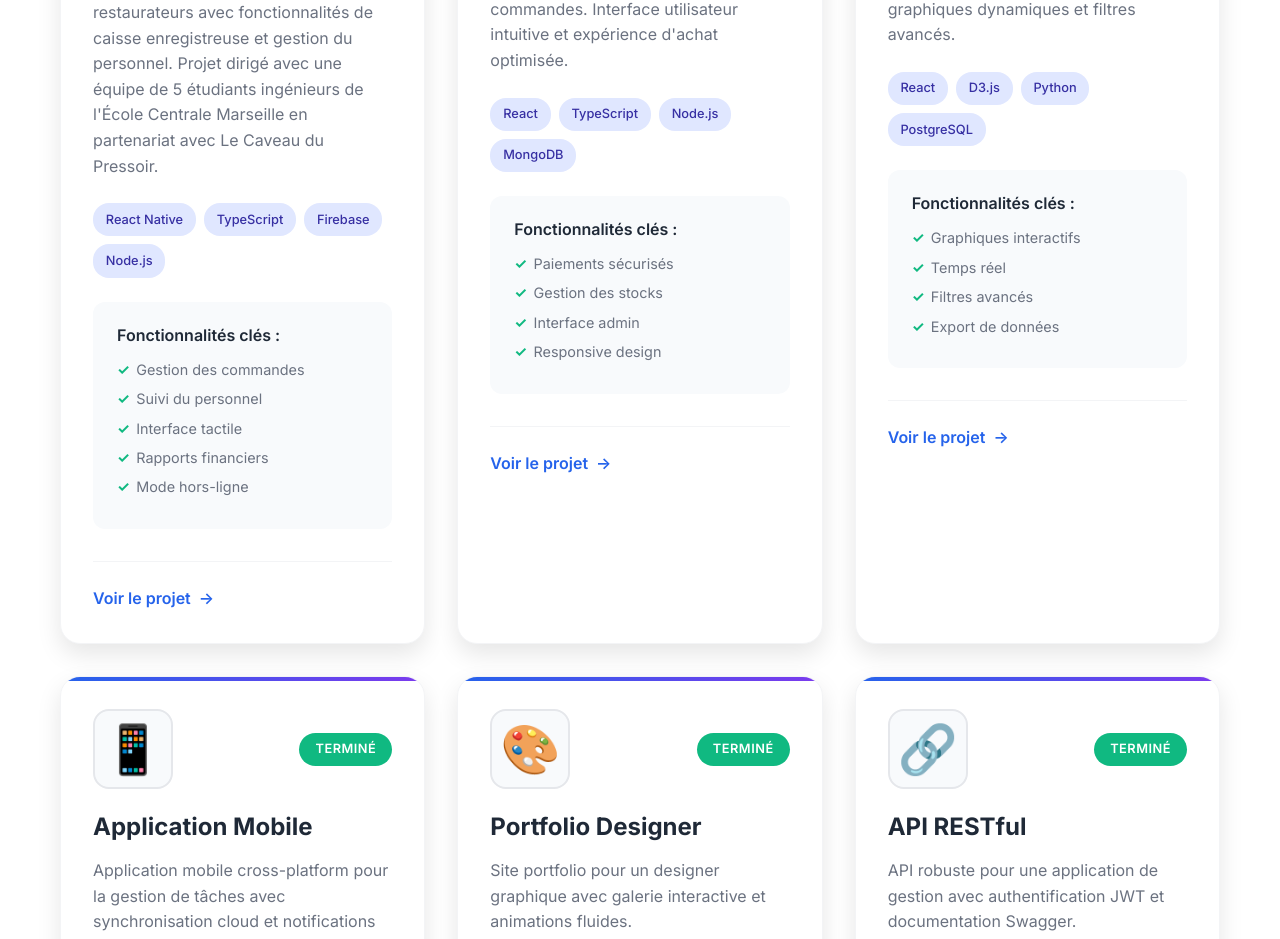
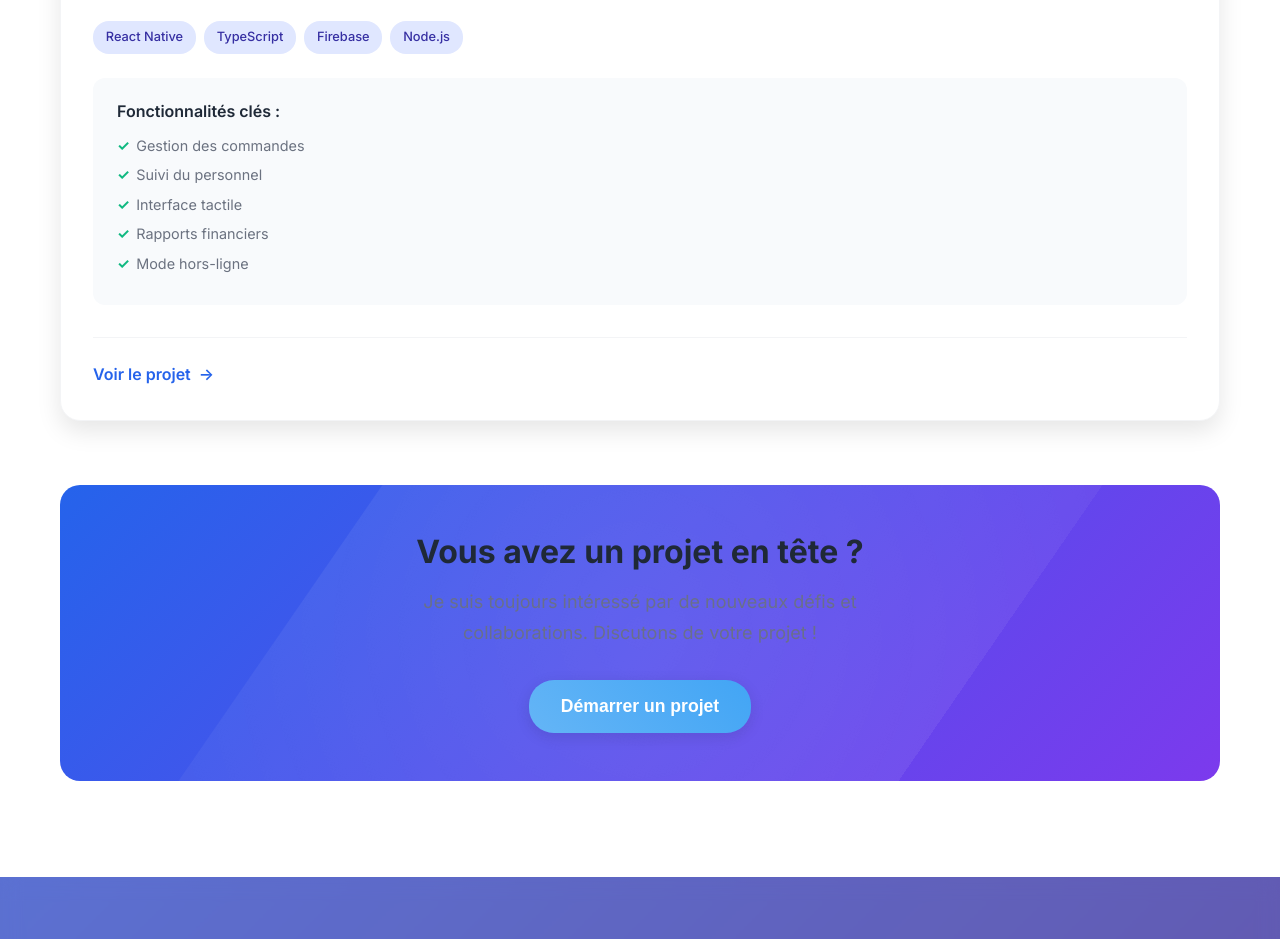
Before and after one commit to jmougeot/Website, a React (Create React App) app: page / in a window 1280 px wide. Shown: the part 3655-4594 px from the top of the page. Built offline with nearby package versions, Linux system fonts and the light colour scheme.

Commit message:
Remove all projects except cash register project

```diff
--- a/src/components/Projects/Projects.tsx
+++ b/src/components/Projects/Projects.tsx
@@ -15,66 +15,6 @@ const Projects: React.FC = () => {
       technologies: ["React Native", "TypeScript", "Firebase", "Node.js"],
       features: t.projectData.cashRegister.features,
       status: "Terminé",
-      link: "#"
-    },
-    {
-      id: 2,
-      title: t.projectData.ecommerce.title,
-      description: t.projectData.ecommerce.description,
-      image: "🛒",
-      technologies: ["React", "TypeScript", "Node.js", "MongoDB"],
-      features: t.projectData.ecommerce.features,
-      status: "Terminé",
-      link: "#"
-    },
-    {
-      id: 3,
-      title: t.projectData.dashboard.title,
-      description: t.projectData.dashboard.description,
-      image: "📊",
-      technologies: ["React", "D3.js", "Python", "PostgreSQL"],
-      features: t.projectData.dashboard.features,
-      status: "En cours",
-      link: "#"
-    },
-    {
-      id: 4,
-      title: t.projectData.mobileApp.title,
-      description: t.projectData.mobileApp.description,
-      image: "📱",
-      technologies: ["React Native", "Firebase", "Redux", "Node.js"],
-      features: t.projectData.mobileApp.features,
-      status: "Terminé",
-      link: "#"
-    },
-    {
-      id: 5,
-      title: t.projectData.portfolio.title,
-      description: t.projectData.portfolio.description,
-      image: "🎨",
-      technologies: ["Next.js", "Framer Motion", "Tailwind", "Sanity"],
-      features: t.projectData.portfolio.features,
-      status: "Terminé",
-      link: "#"
-    },
-    {
-      id: 6,
-      title: t.projectData.api.title,
-      description: t.projectData.api.description,
-      image: "🔗",
-      technologies: ["Express.js", "JWT", "Swagger", "Docker"],
-      features: t.projectData.api.features,
-      status: "Terminé",
-      link: "#"
-    },
-    {
-      id: 7,
-      title: t.projectData.chatbot.title,
-      description: t.projectData.chatbot.description,
-      image: "🤖",
-      technologies: ["Python", "OpenAI", "React", "WebSocket"],
-      features: t.projectData.chatbot.features,
-      status: "En développement",
       link: "#"
     }
   ];
--- a/src/translations.ts
+++ b/src/translations.ts
@@ -78,36 +78,6 @@ export interface Translations {
       planning: string;
     };      projectData: {
         cashRegister: {
-          title: string;
-          description: string;
-          features: string[];
-        };
-        ecommerce: {
-          title: string;
-          description: string;
-          features: string[];
-        };
-        dashboard: {
-          title: string;
-          description: string;
-          features: string[];
-        };
-        mobileApp: {
-          title: string;
-          description: string;
-          features: string[];
-        };
-        portfolio: {
-          title: string;
-          description: string;
-          features: string[];
-        };
-        api: {
-          title: string;
-          description: string;
-          features: string[];
-        };
-        chatbot: {
           title: string;
           description: string;
           features: string[];
@@ -303,36 +273,6 @@ export const translations: Record<'fr' | 'en', Translations> = {
           title: "Caisse Enregistreuse Restaurant",
           description: "Application mobile cross-platform pour restaurateurs avec fonctionnalités de caisse enregistreuse et gestion du personnel. Projet dirigé avec une équipe de 5 étudiants ingénieurs de l'École Centrale Marseille en partenariat avec Le Caveau du Pressoir.",
           features: ["Gestion des commandes", "Suivi du personnel", "Interface tactile", "Rapports financiers", "Mode hors-ligne"]
-        },
-        ecommerce: {
-          title: "E-Commerce Platform",
-          description: "Une plateforme e-commerce moderne avec panier, paiements et gestion des commandes. Interface utilisateur intuitive et expérience d'achat optimisée.",
-          features: ["Paiements sécurisés", "Gestion des stocks", "Interface admin", "Responsive design"]
-        },
-        dashboard: {
-          title: "Dashboard Analytics",
-          description: "Dashboard interactif pour visualiser des données en temps réel avec graphiques dynamiques et filtres avancés.",
-          features: ["Graphiques interactifs", "Temps réel", "Filtres avancés", "Export de données"]
-        },
-        mobileApp: {
-          title: "Application Mobile",
-          description: "Application mobile cross-platform pour la gestion de tâches avec synchronisation cloud et notifications push.",
-          features: ["Sync cloud", "Notifications", "Mode hors-ligne", "Collaboration"]
-        },
-        portfolio: {
-          title: "Portfolio Designer",
-          description: "Site portfolio pour un designer graphique avec galerie interactive et animations fluides.",
-          features: ["Galerie interactive", "Animations", "CMS intégré", "SEO optimisé"]
-        },
-        api: {
-          title: "API RESTful",
-          description: "API robuste pour une application de gestion avec authentification JWT et documentation Swagger.",
-          features: ["Auth sécurisée", "Documentation", "Tests unitaires", "Déploiement auto"]
-        },
-        chatbot: {
-          title: "Chatbot IA",
-          description: "Chatbot intelligent avec traitement du langage naturel pour le support client automatisé.",
-          features: ["IA conversationnelle", "Multi-langues", "Apprentissage", "Intégration"]
         }
       },
       labels: {
@@ -519,36 +459,6 @@ export const translations: Record<'fr' | 'en', Translations> = {
           title: "Restaurant Cash Register",
           description: "Cross-platform mobile application for restaurateurs with cash register functionality and staff management features. Project led with a team of 5 engineering students from École Centrale Marseille in partnership with Le Caveau du Pressoir restaurant.",
           features: ["Order management", "Staff tracking", "Touch interface", "Financial reports", "Offline mode"]
-        },
-        ecommerce: {
-          title: "E-Commerce Platform",
-          description: "A modern e-commerce platform with shopping cart, payments and order management. Intuitive user interface and optimized shopping experience.",
-          features: ["Secure payments", "Inventory management", "Admin interface", "Responsive design"]
-        },
-        dashboard: {
-          title: "Analytics Dashboard",
-          description: "Interactive dashboard for real-time data visualization with dynamic charts and advanced filters.",
-          features: ["Interactive charts", "Real-time", "Advanced filters", "Data export"]
-        },
-        mobileApp: {
-          title: "Mobile Application",
-          description: "Cross-platform mobile application for task management with cloud synchronization and push notifications.",
-          features: ["Cloud sync", "Notifications", "Offline mode", "Collaboration"]
-        },
-        portfolio: {
-          title: "Designer Portfolio",
-          description: "Portfolio website for a graphic designer with interactive gallery and smooth animations.",
-          features: ["Interactive gallery", "Animations", "Integrated CMS", "SEO optimized"]
-        },
-        api: {
-          title: "RESTful API",
-          description: "Robust API for a management application with JWT authentication and Swagger documentation.",
-          features: ["Secure auth", "Documentation", "Unit tests", "Auto deployment"]
-        },
-        chatbot: {
-          title: "AI Chatbot",
-          description: "Intelligent chatbot with natural language processing for automated customer support.",
-          features: ["Conversational AI", "Multi-language", "Learning", "Integration"]
         }
       },
       labels: {
```
